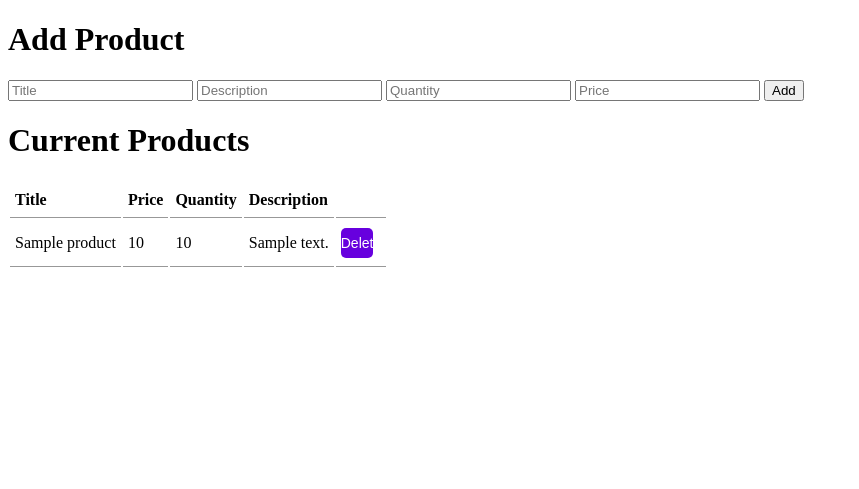
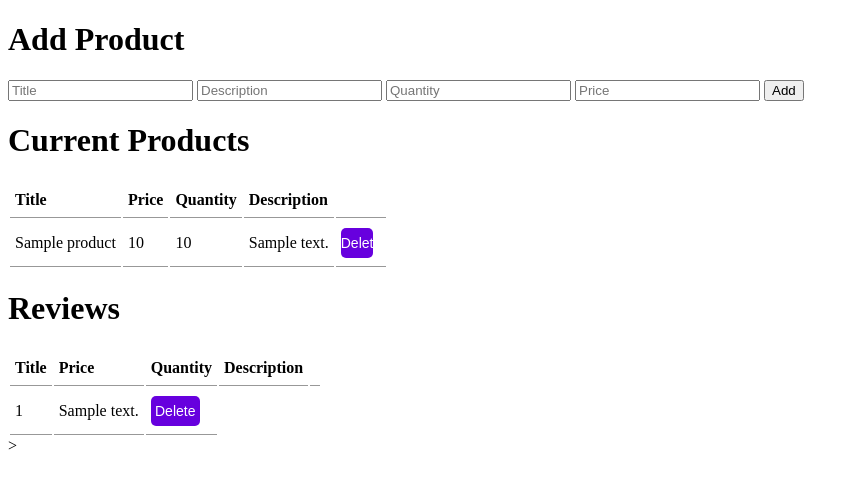
Before and after one commit to Faber4729/CPTS_428-Group-Project, a Node server app: template frontend/views/admin.ejs in a window 1280 px wide. Shown: the part 26-515 px from the top of the page, without its empty margins (0-859 px from the left). Run offline with Node 20, Linux system fonts and the light colour scheme; the template is opened without the code that fills it: most values are stand-ins (such as "Sample title", 1, 10 or a date in 2020); some libraries are stand-ins or nearby versions.

Commit message:
Can add and delete reviews

```diff
--- a/backend/src/db/schema.sql
+++ b/backend/src/db/schema.sql
@@ -11,6 +11,7 @@ CREATE TABLE IF NOT EXISTS products(
 CREATE TABLE IF NOT EXISTS reviews(
     review_id INTEGER PRIMARY KEY AUTOINCREMENT,
     associated_product_id INTEGER NOT NULL,
+    review_name TEXT NOT NULL,
     review_body TEXT,
     FOREIGN KEY (associated_product_id)
         REFERENCES products (product_id)
--- a/backend/src/routes/index.js
+++ b/backend/src/routes/index.js
@@ -22,10 +22,11 @@ router.get("/", (_req, res) => {
 router.get("/admin", (_req, res) => {
   try {
     const products = productModel.getProducts();
-    res.render("admin", {products});
+    const reviews = reviewModel.getAllReviews();
+    res.render("admin", {products, reviews});
 } catch(err) {
     console.error(err);
-    res.status(500).json({error: "failed to fetch products"});
+    res.status(500).json({error: "failed to fetch products or reviews"});
 }
 res.sendFile(frontendIndex);
 });
--- a/backend/src/routes/reviews.js
+++ b/backend/src/routes/reviews.js
@@ -19,13 +19,15 @@ router.get("/:pid", (req, res) => {
 // For creating reviews
 router.post("/create/:pid", (req, res) => {
   const productID = req.params.pid;
+  const reviewName = req.body.reviewName?.trim();
   const reviewBody = req.body.reviewBody?.trim();
 
-  reviewModel.createProduct(
+  reviewModel.postReview(
     productID,
+    reviewName,
     reviewBody,
   );
-  res.redirect("/review/:pid");
+  res.redirect("/review/" + productID);
 });
 
 export default router;
--- a/frontend/views/admin.ejs
+++ b/frontend/views/admin.ejs
@@ -39,6 +39,25 @@
        <% } else { %>
            <p> No Products Found. </p>
        <% } %>
+
+       <h1>Reviews</h1>
+    <% if (reviews.length > 0) { %>
+        <table>
+            <table>
+                <thead><tr><th>Title</th><th>Price</th><th>Quantity</th><th>Description</th><th></th></tr></thead>
+            <tbody>
+                    <% reviews.forEach(item => { %>
+                        <tr>
+                        <td><%= item.review_id%></td>
+                        <td><%= item.review_body %></td>
+                        <td><a href="/admin/delete/review/<%= item.review_id%>"><button id="delete">Delete</button></a></button></td>
+                    </tr>
+                    <% }) %>
+            </tbody>
+        </table>>
+    <% } else { %>
+        <p> No Reviews Found. </p>
+    <% } %>
    </body>
 
 </html>
--- a/frontend/views/index.ejs
+++ b/frontend/views/index.ejs
@@ -13,7 +13,7 @@
         <!-- Get All Products to Display -->
         <% if (products.length > 0) { %>
             <table>
-                <thead><tr><th>Title</th><th>Price</th><th>Quantity</th><th>Description</th></tr></thead>
+                <thead><tr><th>Title</th><th>Price</th><th>Quantity</th><th>Description</th><th></th></tr></thead>
             <tbody>
                     <% products.forEach(item => { %>
                         <tr>
@@ -21,6 +21,7 @@
                         <td><%= item.price %></td>
                         <td><%= item.quantity %></td>
                         <td><%= item.description %></td>
+                        <td><a href="/review/<%=item.product_id%>"><button id="select">Select</button></a></button></td>
                     </tr>
                     <% }) %>
                     </tbody>
--- a/frontend/views/style.css
+++ b/frontend/views/style.css
@@ -116,6 +116,19 @@ p {
     height: 30px;
 }
 
+#select{
+    align-self: center;
+    width: 60%;
+    color: white;
+    background-color: rgb(103, 0, 222);
+    border-width: 0;
+    border-radius: 5px;
+    padding: 5px 0px 5px;
+    cursor: pointer;
+    font-size: 14px;
+    height: 30px;
+}
+
 .infoBar{
     width: 90%;
     padding: 5px;
```
Also changed, not shown: backend/src/models/reviewModel.js (+27 -4 lines), frontend/views/reviews.ejs (+48 -9 lines).
